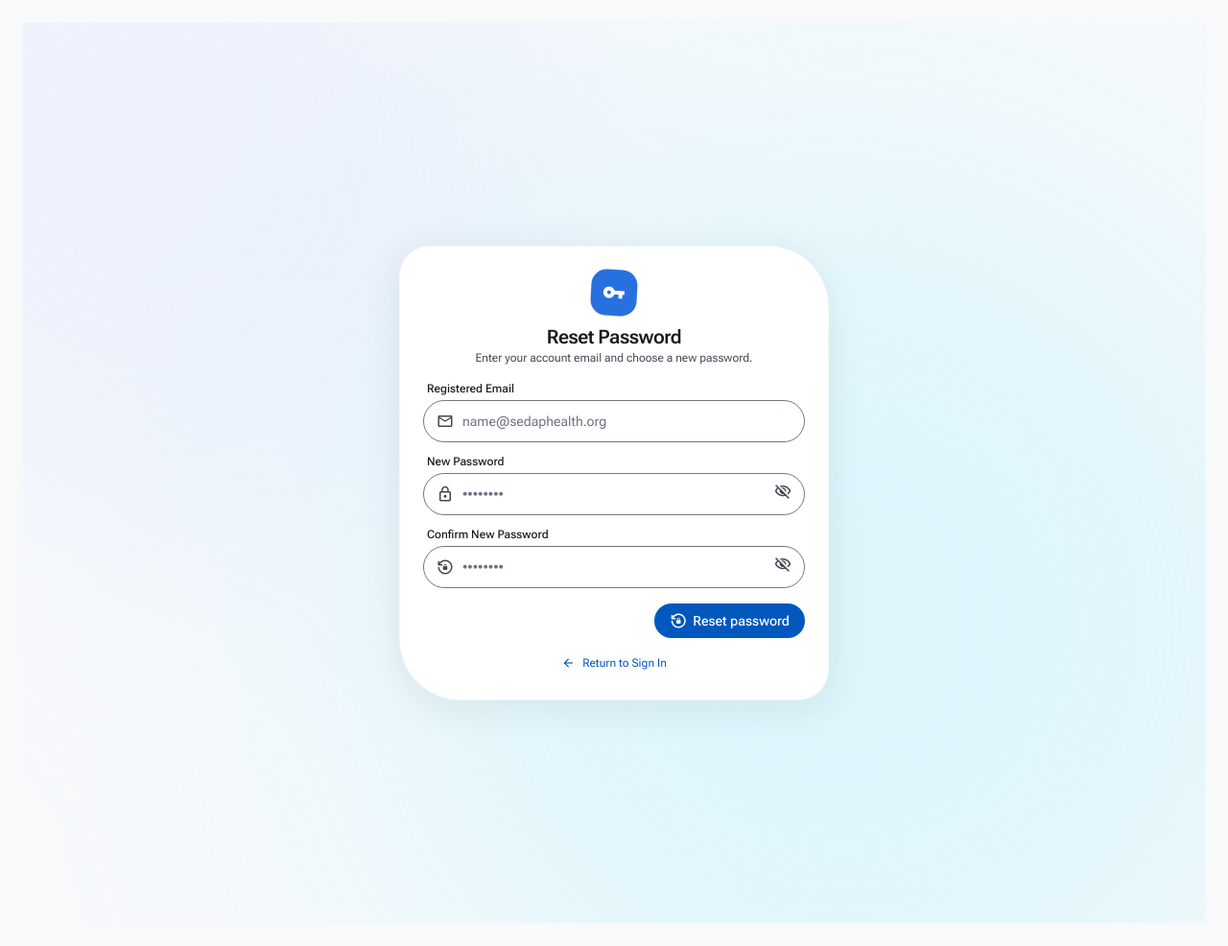
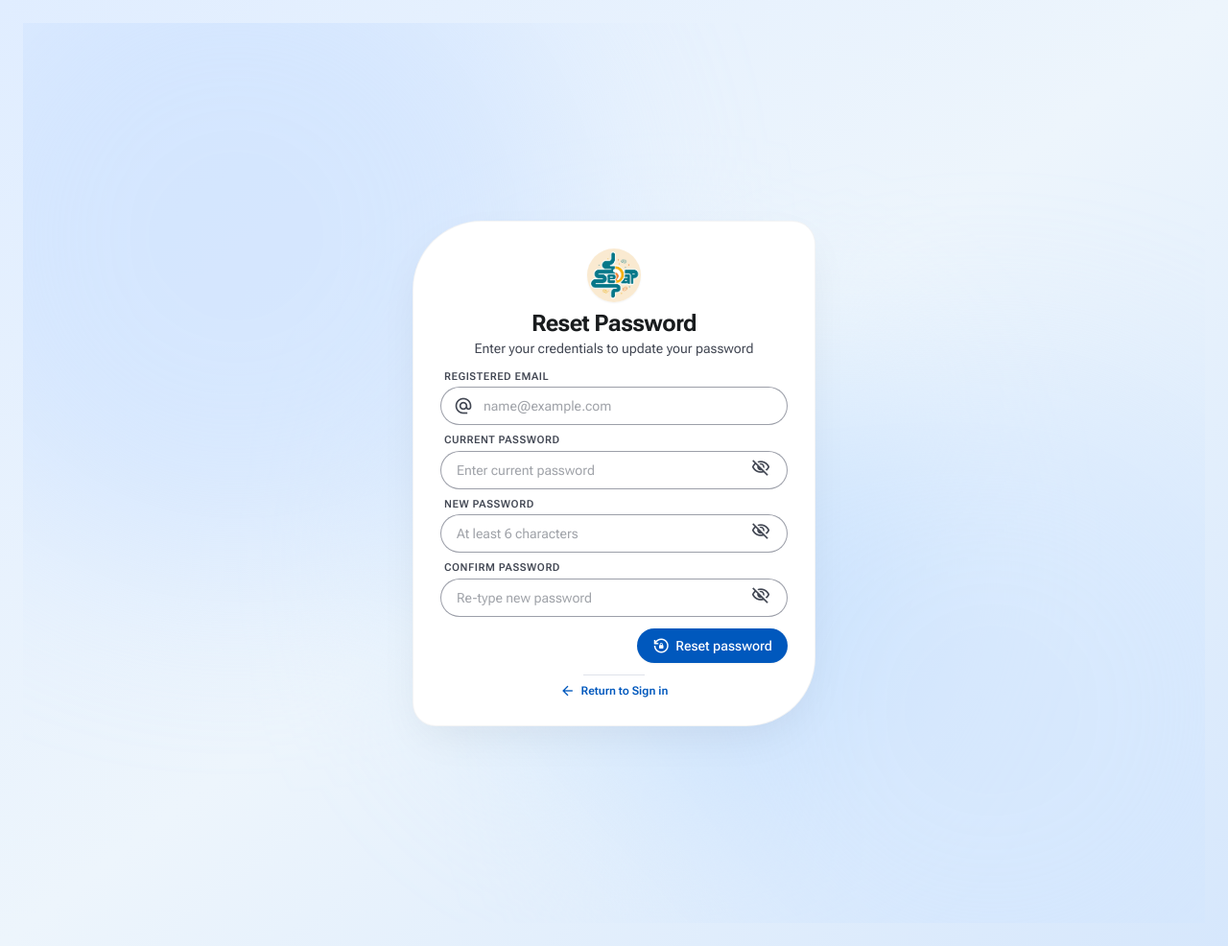
Before and after one commit to MansDevs/sedap2.0, a PHP site: page /forgotpass.php in a window 1280 px wide. Shown: the whole page at 96% size. Run offline with PHP 8.4, Linux system fonts and the light colour scheme; some libraries are stand-ins or nearby versions.

Commit message:
Update forgot password page: add 4 fields, logo, and light blue background

```diff
--- a/pages/auth/forgotpass.php
+++ b/pages/auth/forgotpass.php
@@ -7,27 +7,30 @@ require_once __DIR__ . '/../config/db.php';
 $error = '';
 $success = '';
 
-// Process password reset request
+// Process password change request
 if ($_SERVER['REQUEST_METHOD'] === 'POST') {
     $email = trim($_POST['email'] ?? '');
+    $current_password = $_POST['current_password'] ?? '';
     $password = $_POST['password'] ?? '';
     $confirm_password = $_POST['confirm_password'] ?? '';
 
-    if (empty($email) || empty($password) || empty($confirm_password)) {
+    if (empty($email) || empty($current_password) || empty($password) || empty($confirm_password)) {
         $error = "Please fill in all fields.";
     } elseif ($password !== $confirm_password) {
         $error = "New passwords do not match.";
     } elseif (strlen($password) < 6) {
-        $error = "Password must be at least 6 characters long.";
+        $error = "New password must be at least 6 characters long.";
     } else {
         try {
             // Check if user with this email exists
-            $stmt = $pdo->prepare("SELECT id FROM users WHERE email = ?");
+            $stmt = $pdo->prepare("SELECT id, password FROM users WHERE email = ?");
             $stmt->execute([$email]);
             $user = $stmt->fetch();
 
             if (!$user) {
                 $error = "No account found with this email address.";
+            } elseif (!password_verify($current_password, $user['password'])) {
+                $error = "Current password is incorrect.";
             } else {
                 // Hash new password and update in database
                 $hashed_password = password_hash($password, PASSWORD_DEFAULT);
@@ -51,114 +54,133 @@ if ($_SERVER['REQUEST_METHOD'] === 'POST') {
 <head>
     <meta charset="utf-8">
     <meta content="width=device-width, initial-scale=1.0" name="viewport">
-    <title>SeDaP Health - Password Reset</title>
+    <title>SeDaP - Reset Password</title>
     <script src="https://cdn.tailwindcss.com?plugins=forms,container-queries"></script>
     <link
-        href="https://fonts.googleapis.com/css2?family=Roboto+Flex:opsz,wght@8..144,400..900&amp;family=Material+Symbols+Outlined:wght,FILL@100..700,0..1&amp;display=swap"
+        href="https://fonts.googleapis.com/css2?family=Roboto+Flex:opsz,wght@8..144,400;8..144,500;8..144,600;8..144,700&amp;display=swap"
         rel="stylesheet">
     <link
         href="https://fonts.googleapis.com/css2?family=Material+Symbols+Outlined:wght,FILL@100..700,0..1&amp;display=swap"
         rel="stylesheet">
-    <link href="https://fonts.googleapis.com/css2?family=Roboto+Flex:wght@100..900&amp;display=swap" rel="stylesheet">
     <script src="js/tailwind-config.js"></script>
     <link rel="stylesheet" href="css/style.css">
 </head>
 
 <body
-    class="bg-background h-screen w-screen overflow-hidden flex items-center justify-center font-body-lg text-on-surface antialiased p-6">
-    <!-- Responsive Material 3 Layout Container (No scroll) -->
-    <div class="relative w-full max-w-[1920px] h-full flex items-center justify-center bg-background mx-auto overflow-hidden">
-        <!-- Abstract Background Elements for Material 3 Expressive feel -->
-        <div class="absolute top-0 left-0 w-full h-full overflow-hidden pointer-events-none opacity-30">
+    class="bg-gradient-to-br from-[#e0edff] via-[#edf5fc] to-[#d6e7fc] h-screen w-screen overflow-hidden flex items-center justify-center font-sans text-on-surface antialiased p-4 sm:p-6">
+    <!-- Responsive Material 3 Layout Container (Light Blue Ambient Background) -->
+    <div class="relative w-full max-w-[1920px] h-full flex items-center justify-center mx-auto overflow-hidden">
+        <!-- Abstract Ambient Light Blue Elements -->
+        <div class="absolute top-0 left-0 w-full h-full overflow-hidden pointer-events-none opacity-50">
             <div
-                class="absolute -top-64 -left-64 w-[800px] h-[800px] bg-primary-fixed rounded-full blur-[120px] mix-blend-multiply">
+                class="absolute -top-32 -left-32 w-[700px] h-[700px] bg-[#c5ddff] rounded-full blur-[100px] mix-blend-multiply">
             </div>
             <div
-                class="absolute bottom-[-20%] right-[-10%] w-[1000px] h-[1000px] bg-tertiary-fixed rounded-full blur-[150px] mix-blend-multiply">
+                class="absolute -bottom-32 -right-32 w-[700px] h-[700px] bg-[#d0e5ff] rounded-full blur-[100px] mix-blend-multiply">
+            </div>
+            <div
+                class="absolute top-1/3 right-1/4 w-[500px] h-[500px] bg-[#bfe0ff]/60 rounded-full blur-[90px] mix-blend-multiply">
             </div>
         </div>
-        <!-- Main Card Container (24dp padding & spacing) -->
+
+        <!-- Main Card Container -->
         <div
-            class="relative z-10 w-full max-w-md bg-surface-container-lowest rounded-expressive shadow-[0_8px_40px_rgba(26,28,30,0.08)] p-5 sm:p-6 flex flex-col gap-4 border border-surface-variant/30">
+            class="relative z-10 w-full max-w-[420px] bg-surface-container-lowest rounded-3xl sm:rounded-tl-[72px] sm:rounded-br-[72px] shadow-[0_16px_48px_-12px_rgba(26,28,30,0.08)] p-6 sm:p-7 flex flex-col justify-between gap-3 border border-surface-variant/40 my-auto overflow-y-auto max-h-[95vh]">
+
             <!-- Header & Brand -->
-            <div class="flex flex-col items-center text-center gap-2">
+            <div class="flex flex-col items-center text-center gap-1">
                 <div
-                    class="w-12 h-12 bg-primary-container text-on-primary-container rounded-2xl flex items-center justify-center rotate-3 shadow-sm">
-                    <span class="material-symbols-outlined filled text-2xl">vpn_key</span>
+                    class="w-14 h-14 rounded-full flex items-center justify-center mb-0.5 shadow-sm overflow-hidden">
+                    <img src="logo.jpg" alt="SEDAP logo" class="w-full h-full object-cover">
                 </div>
                 <div>
-                    <h1 class="font-headline-lg text-on-surface text-xl font-semibold tracking-tight">Reset Password</h1>
-                    <p class="font-body-md text-xs text-on-surface-variant">Enter your account email and choose a new password.</p>
+                    <h1 class="text-on-surface text-xl sm:text-2xl font-bold tracking-tight">Reset Password</h1>
+                    <p class="text-on-surface-variant text-xs sm:text-sm">Enter your credentials to update your password</p>
                 </div>
             </div>
 
             <!-- Feedback Messages -->
             <?php if (!empty($error)): ?>
-                <div class="p-2.5 rounded-2xl bg-error-container text-error text-center text-xs font-body-md border border-error/20">
-                    <?php echo htmlspecialchars($error); ?>
+                <div class="p-2 rounded-2xl bg-error-container text-error text-center text-xs font-medium border border-error/20 flex items-center justify-center gap-2">
+                    <span class="material-symbols-outlined !text-[16px]">error</span>
+                    <span><?php echo htmlspecialchars($error); ?></span>
                 </div>
             <?php endif; ?>
 
             <?php if (!empty($success)): ?>
-                <div class="p-2.5 rounded-2xl bg-secondary-container text-on-secondary-container text-center text-xs font-body-md border border-secondary/20 flex flex-col gap-1">
-                    <span><?php echo htmlspecialchars($success); ?></span>
-                    <a href="login.php" class="text-xs text-primary underline font-medium hover:text-primary/80">Click here to Log In</a>
+                <div class="p-2 rounded-2xl bg-secondary-container text-on-secondary-container text-center text-xs font-medium border border-secondary/20 flex flex-col items-center justify-center gap-0.5">
+                    <div class="flex items-center gap-1.5">
+                        <span class="material-symbols-outlined !text-[16px]">check_circle</span>
+                        <span><?php echo htmlspecialchars($success); ?></span>
+                    </div>
+                    <a href="login.php" class="text-[11px] text-primary font-semibold underline underline-offset-4 hover:text-primary/80">Click here to Sign in</a>
                 </div>
             <?php endif; ?>
 
-            <!-- Reset Form -->
-            <form action="" method="POST" class="flex flex-col gap-3 relative">
-                <!-- Recovery Email -->
-                <div class="flex flex-col gap-1">
-                    <label class="text-xs text-on-surface px-1 font-medium" for="email">Registered Email</label>
+            <!-- Reset Form (4 Text Fields) -->
+            <form action="" method="POST" class="flex flex-col gap-2 relative">
+                <!-- 1. Registered Email -->
+                <div class="flex flex-col gap-0.5">
+                    <label class="text-[11px] font-semibold text-on-surface-variant uppercase tracking-wider pl-1" for="email">Registered Email</label>
                     <div class="relative">
                         <span
-                            class="material-symbols-outlined absolute left-3.5 top-1/2 -translate-y-1/2 text-on-surface-variant pointer-events-none !text-[18px]">mail</span>
+                            class="material-symbols-outlined absolute left-3.5 top-1/2 -translate-y-1/2 text-on-surface-variant pointer-events-none !text-[20px]">alternate_email</span>
                         <input
-                            class="w-full h-11 pl-10 pr-4 bg-transparent border border-outline rounded-[32px] text-sm text-on-surface focus:border-primary focus:ring-2 focus:ring-primary/20 transition-all outline-none"
-                            id="email" name="email" placeholder="name@sedaphealth.org" required="" type="email"
+                            class="w-full h-10 bg-surface-container-lowest border border-outline/70 text-on-surface text-sm rounded-[32px] pl-11 pr-4 focus:border-primary focus:ring-2 focus:ring-primary/20 focus:outline-none transition-all placeholder:text-on-surface-variant/50"
+                            id="email" name="email" placeholder="name@example.com" required="" type="email"
                             value="<?php echo htmlspecialchars($_POST['email'] ?? ''); ?>">
                     </div>
                 </div>
 
-                <!-- New Password -->
-                <div class="flex flex-col gap-1">
-                    <label class="text-xs text-on-surface px-1 font-medium" for="password">New Password</label>
+                <!-- 2. Current Password -->
+                <div class="flex flex-col gap-0.5">
+                    <label class="text-[11px] font-semibold text-on-surface-variant uppercase tracking-wider pl-1" for="current_password">Current Password</label>
                     <div class="relative">
-                        <span
-                            class="material-symbols-outlined absolute left-3.5 top-1/2 -translate-y-1/2 text-on-surface-variant pointer-events-none !text-[18px]">lock</span>
                         <input
-                            class="w-full h-11 pl-10 pr-10 bg-transparent border border-outline rounded-[32px] text-sm text-on-surface focus:border-primary focus:ring-2 focus:ring-primary/20 transition-all outline-none"
-                            id="password" name="password" placeholder="••••••••" required="" type="password">
+                            class="w-full h-10 bg-surface-container-lowest border border-outline/70 text-on-surface text-sm rounded-[32px] pl-4 pr-11 focus:border-primary focus:ring-2 focus:ring-primary/20 focus:outline-none transition-all placeholder:text-on-surface-variant/50"
+                            id="current_password" name="current_password" placeholder="Enter current password" required="" type="password">
                         <button aria-label="Toggle password visibility"
-                            class="toggle-pass-btn absolute right-3.5 top-1/2 -translate-y-1/2 text-on-surface-variant cursor-pointer hover:text-primary transition-colors focus:outline-none"
+                            class="toggle-pass-btn absolute right-3.5 top-1/2 -translate-y-1/2 text-on-surface-variant hover:text-on-surface transition-colors focus:outline-none p-1 rounded-full hover:bg-surface-variant/50"
                             type="button">
-                            <span class="material-symbols-outlined !text-[18px]">visibility_off</span>
+                            <span class="material-symbols-outlined !text-[20px]">visibility_off</span>
                         </button>
                     </div>
                 </div>
 
-                <!-- Confirm New Password -->
-                <div class="flex flex-col gap-1">
-                    <label class="text-xs text-on-surface px-1 font-medium" for="confirm_password">Confirm New Password</label>
+                <!-- 3. New Password -->
+                <div class="flex flex-col gap-0.5">
+                    <label class="text-[11px] font-semibold text-on-surface-variant uppercase tracking-wider pl-1" for="password">New Password</label>
                     <div class="relative">
-                        <span
-                            class="material-symbols-outlined absolute left-3.5 top-1/2 -translate-y-1/2 text-on-surface-variant pointer-events-none !text-[18px]">lock_reset</span>
                         <input
-                            class="w-full h-11 pl-10 pr-10 bg-transparent border border-outline rounded-[32px] text-sm text-on-surface focus:border-primary focus:ring-2 focus:ring-primary/20 transition-all outline-none"
-                            id="confirm_password" name="confirm_password" placeholder="••••••••" required="" type="password">
+                            class="w-full h-10 bg-surface-container-lowest border border-outline/70 text-on-surface text-sm rounded-[32px] pl-4 pr-11 focus:border-primary focus:ring-2 focus:ring-primary/20 focus:outline-none transition-all placeholder:text-on-surface-variant/50"
+                            id="password" name="password" placeholder="At least 6 characters" required="" type="password">
                         <button aria-label="Toggle password visibility"
-                            class="toggle-pass-btn absolute right-3.5 top-1/2 -translate-y-1/2 text-on-surface-variant cursor-pointer hover:text-primary transition-colors focus:outline-none"
+                            class="toggle-pass-btn absolute right-3.5 top-1/2 -translate-y-1/2 text-on-surface-variant hover:text-on-surface transition-colors focus:outline-none p-1 rounded-full hover:bg-surface-variant/50"
                             type="button">
-                            <span class="material-symbols-outlined !text-[18px]">visibility_off</span>
+                            <span class="material-symbols-outlined !text-[20px]">visibility_off</span>
                         </button>
                     </div>
                 </div>
 
-                <!-- Submit Button (Icon left, smaller) -->
+                <!-- 4. Confirm Password -->
+                <div class="flex flex-col gap-0.5">
+                    <label class="text-[11px] font-semibold text-on-surface-variant uppercase tracking-wider pl-1" for="confirm_password">Confirm Password</label>
+                    <div class="relative">
+                        <input
+                            class="w-full h-10 bg-surface-container-lowest border border-outline/70 text-on-surface text-sm rounded-[32px] pl-4 pr-11 focus:border-primary focus:ring-2 focus:ring-primary/20 focus:outline-none transition-all placeholder:text-on-surface-variant/50"
+                            id="confirm_password" name="confirm_password" placeholder="Re-type new password" required="" type="password">
+                        <button aria-label="Toggle password visibility"
+                            class="toggle-pass-btn absolute right-3.5 top-1/2 -translate-y-1/2 text-on-surface-variant hover:text-on-surface transition-colors focus:outline-none p-1 rounded-full hover:bg-surface-variant/50"
+                            type="button">
+                            <span class="material-symbols-outlined !text-[20px]">visibility_off</span>
+                        </button>
+                    </div>
+                </div>
+
+                <!-- Submit Button (Icon left, smaller, sentence case) -->
                 <div class="flex justify-end mt-1">
                     <button
-                        class="w-auto px-4 h-9 bg-primary text-on-primary hover:bg-surface-tint shadow-sm transition-all rounded-full text-sm font-medium inline-flex flex-row items-center justify-center gap-1.5 whitespace-nowrap"
+                        class="w-auto px-4 h-9 bg-primary text-on-primary hover:bg-surface-tint shadow-sm transition-all rounded-full text-sm font-medium inline-flex flex-row items-center justify-center gap-1.5 whitespace-nowrap focus:ring-4 focus:ring-primary/20 focus:outline-none active:scale-[0.99]"
                         type="submit">
                         <span class="material-symbols-outlined text-[18px]">lock_reset</span>
                         <span>Reset password</span>
@@ -167,11 +189,12 @@ if ($_SERVER['REQUEST_METHOD'] === 'POST') {
             </form>
 
             <!-- Footer Link -->
-            <div class="text-center">
-                <a class="text-xs text-primary hover:text-surface-tint transition-colors inline-flex items-center justify-center gap-2 hover:underline underline-offset-4"
+            <div class="flex flex-col items-center gap-2 relative z-10 text-xs">
+                <div class="w-16 h-px bg-outline-variant/50"></div>
+                <a class="text-primary font-semibold hover:underline underline-offset-4 inline-flex items-center justify-center gap-1.5"
                     href="login.php">
-                    <span class="material-symbols-outlined text-sm">arrow_back</span>
-                    Return to Sign In
+                    <span class="material-symbols-outlined !text-[16px]">arrow_back</span>
+                    <span>Return to Sign in</span>
                 </a>
             </div>
         </div>
```
